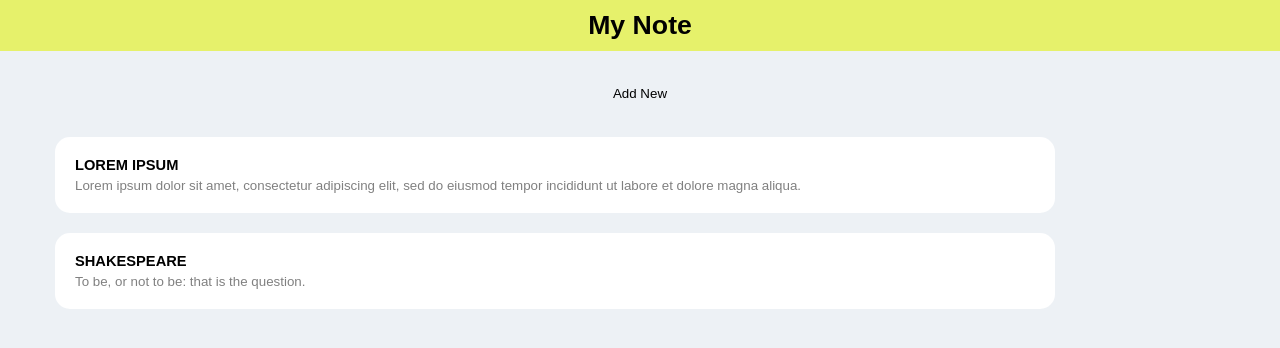
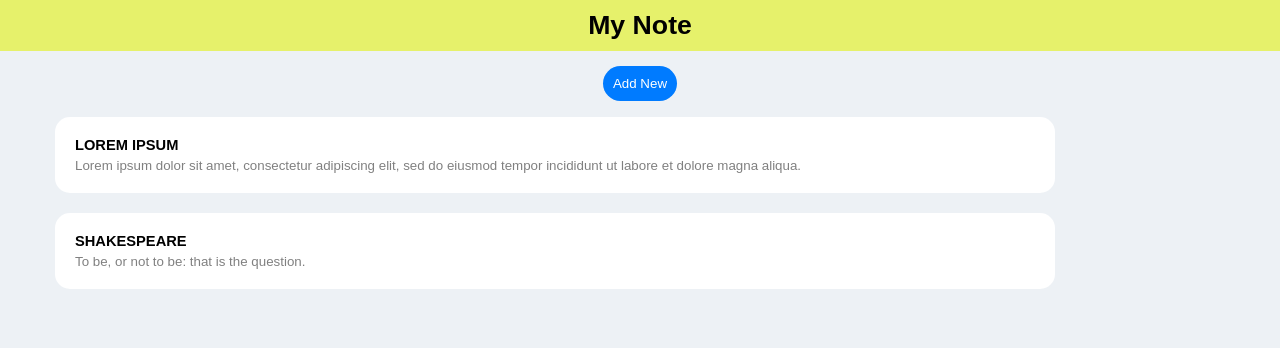
Before and after one commit to AshrafSaker/notes, an Angular app: page / in a window 1280 px wide. Shown: the top 348 px of the page. Built offline with nearby package versions, Linux system fonts and the light colour scheme.

Commit message:
back to main page

```diff
--- a/src/add-note/add-note.component.ts
+++ b/src/add-note/add-note.component.ts
@@ -1,7 +1,8 @@
-import { Component } from '@angular/core';
+import { Component ,inject} from '@angular/core';
 import { ReactiveFormsModule } from '@angular/forms';
 import { FormGroup,FormControl,Validators } from '@angular/forms';
 import { NOTES } from '../notes';
+import { Router } from '@angular/router';
 
 @Component({
   selector: 'app-add-note',
@@ -17,7 +18,11 @@ export class AddNoteComponent {
       text: new FormControl(''),
     }
   );
+  router = inject(Router);
+  navigate() {
 
+    this.router.navigateByUrl('/');
+  }
   addNote(){
     let title = this.addNoteForm.value.title ?? '';
     let text = this.addNoteForm.value.text ?? '';
@@ -35,8 +40,8 @@ export class AddNoteComponent {
       };
       NOTES.unshift(newNote);
       this.addNoteForm.reset();
-      alert("Your Notes Added!!!")
-    }
-  };
+      alert("Your Notes Added!!!");
+      this.navigate();
+      }
 
-}
+}}
--- a/src/notes-list/notes-list.component.css
+++ b/src/notes-list/notes-list.component.css
@@ -16,3 +16,16 @@ button {
   padding: 20px;
   cursor: pointer;
 }
+
+
+nav button {
+  width: auto;
+  display: inline-block;
+  padding: 10px;
+  border-radius: 20px;
+  background-color: #007bff;
+  color: #fff;
+  font-size: 10pt;
+  border: none;
+  text-decoration: none;
+}
```
